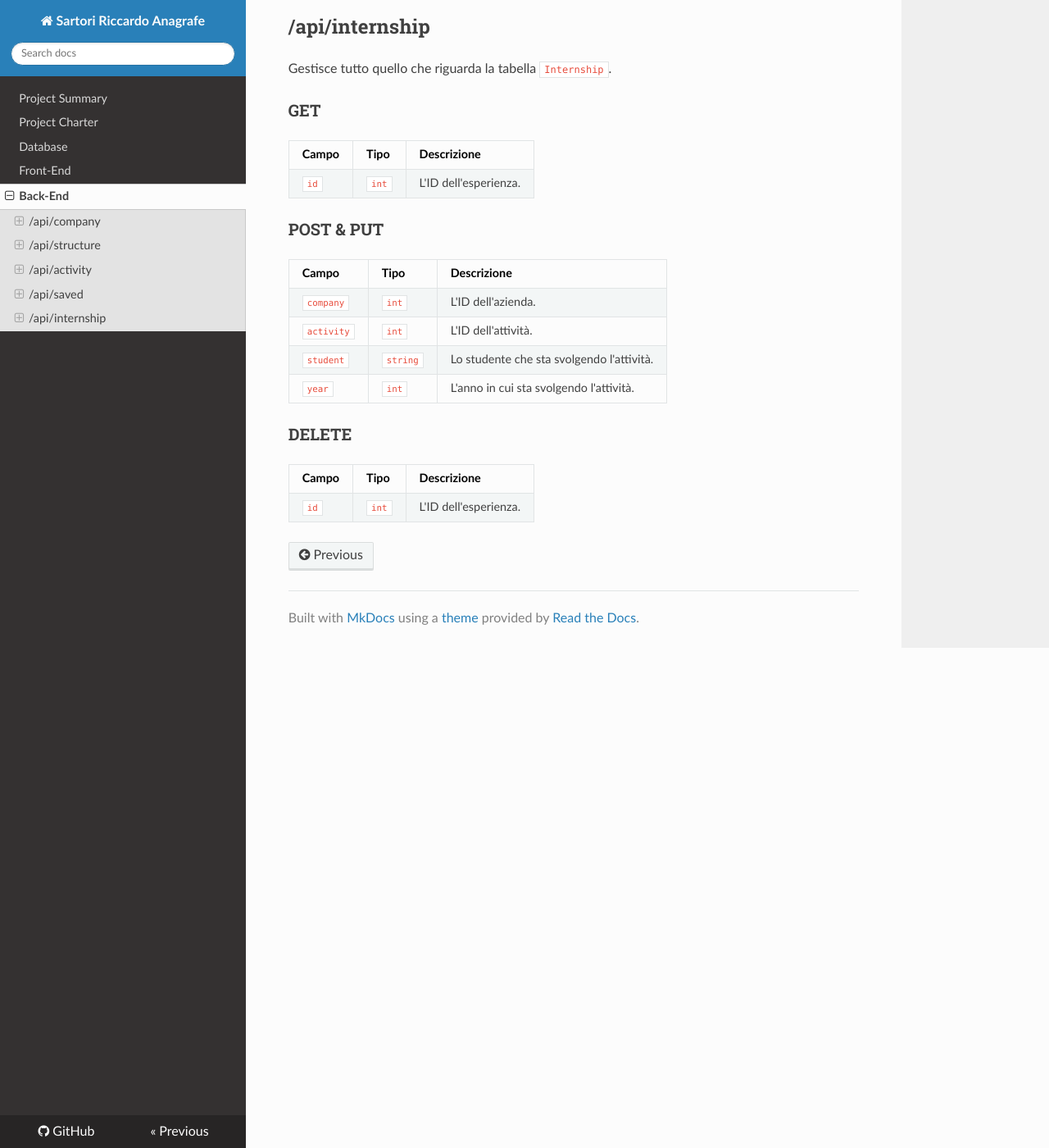
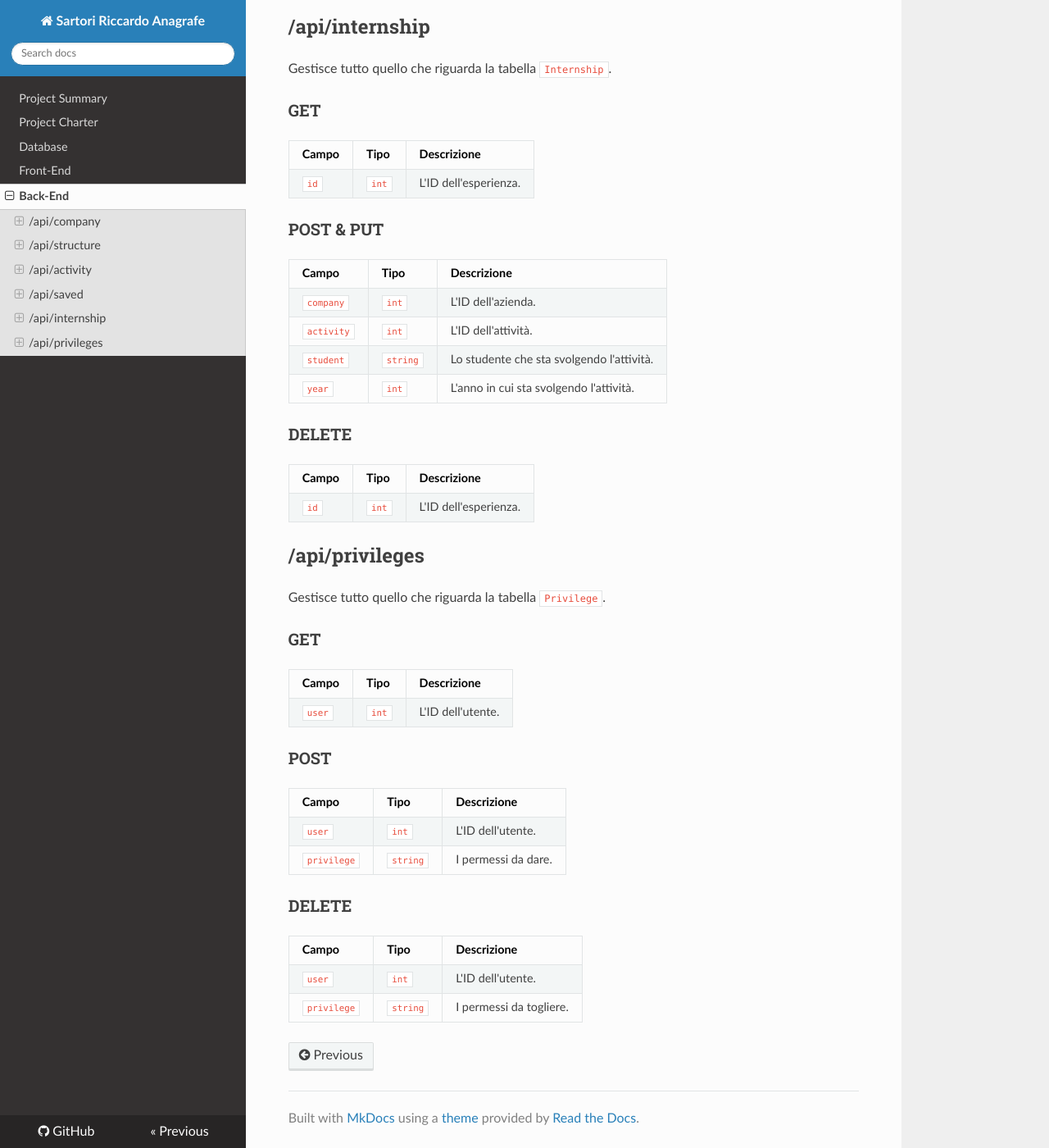
Before and after one commit to SartoRiccardo/pcto-anagrafe, an MkDocs documentation site: the page built from docs/backend.md, in a window 1280 px wide and 1400 px high, scrolled down 3301 px. Shown: the whole window at 82% size. Built offline with MkDocs 1.6.1, drawn with Linux system fonts in a browser that asks for light colours; nearby versions of some CDN libraries.

Commit message:
Added privilege API

```diff
--- a/docs/backend.md
+++ b/docs/backend.md
@@ -143,3 +143,27 @@ Gestisce tutto quello che riguarda la tabella `Internship`.
 | Campo | Tipo | Descrizione |
 | ----- | ---- | ----------- |
 | `id` | `int` | L'ID dell'esperienza. |
+
+## /api/privileges
+
+Gestisce tutto quello che riguarda la tabella `Privilege`.
+
+### GET
+
+| Campo | Tipo | Descrizione |
+| ----- | ---- | ----------- |
+| `user` | `int` | L'ID dell'utente. |
+
+### POST
+
+| Campo | Tipo | Descrizione |
+| ----- | ---- | ----------- |
+| `user` | `int` | L'ID dell'utente. |
+| `privilege` | `string` | I permessi da dare. |
+
+### DELETE
+
+| Campo | Tipo | Descrizione |
+| ----- | ---- | ----------- |
+| `user` | `int` | L'ID dell'utente. |
+| `privilege` | `string` | I permessi da togliere. |
```
